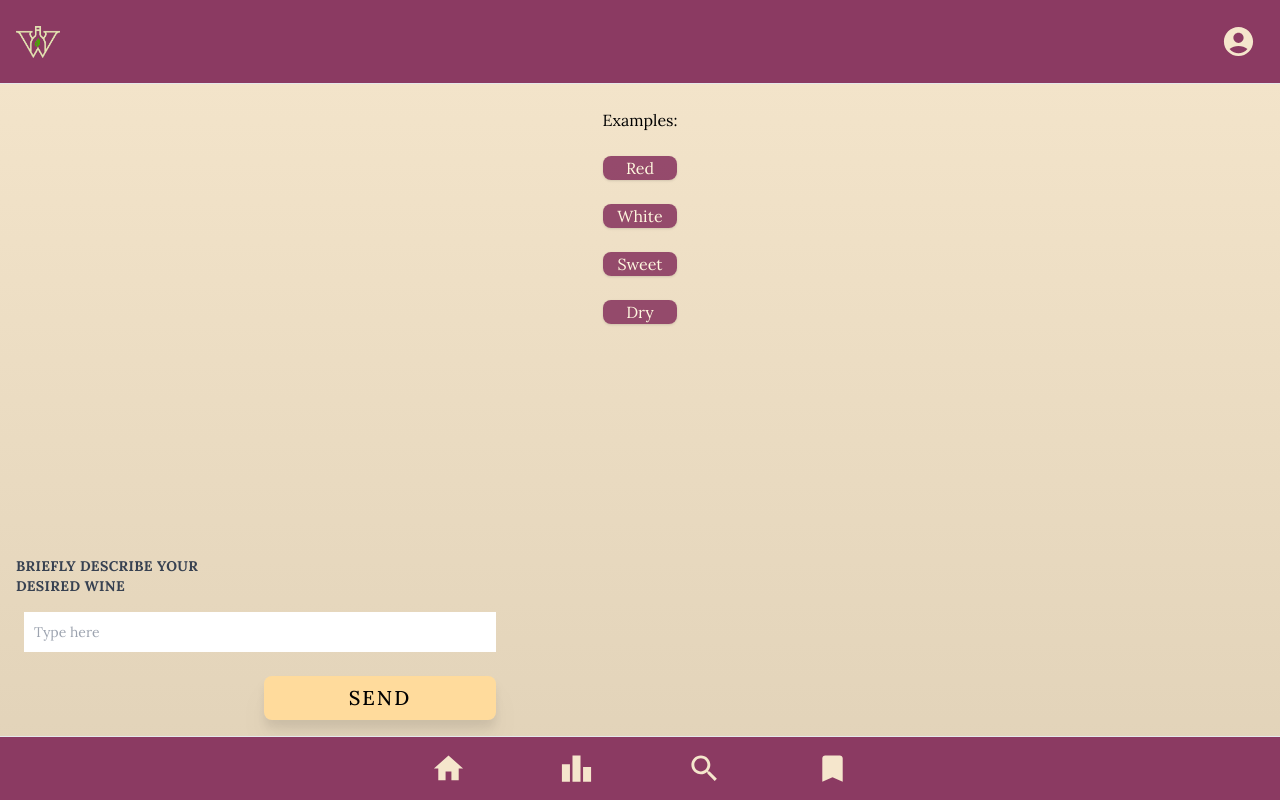
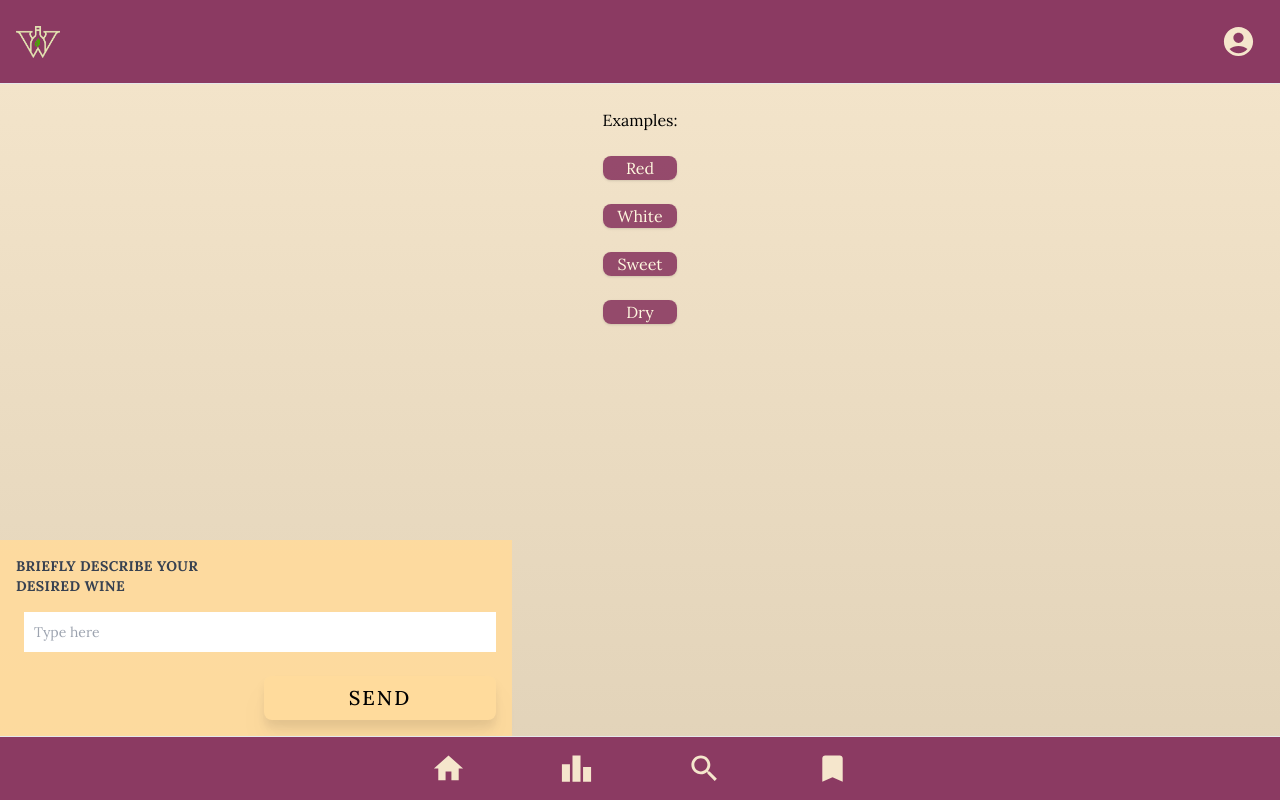
Before and after one commit to erictatchell/WineWhisperer, a Next.js app: page /main/home in a window 1280 px wide. Built offline with nearby package versions, Linux system fonts and the light colour scheme.

Commit message:
Fixed overlap between the search bar and wine card

```diff
--- a/pages/main/home.tsx
+++ b/pages/main/home.tsx
@@ -89,7 +89,7 @@ export default function Home() {
 
   return (
     <div className="mt-6">
-      <div className="grid justify-center">
+      <div className="grid justify-center mb-48">
         {showExamples && (  // conditional rendering based on showExamples state
           <>
             <div className='grid justify-center mb-6'>
@@ -123,7 +123,7 @@ export default function Home() {
         ))
         : <ThinkingDots></ThinkingDots>}
       </div>
-      <div className="fixed bottom-0 left-0 z-50 w-full max-w-lg mx-auto p-4 mb-16">
+      <div className="fixed bottom-0 left-0 z-50 w-full max-w-lg mx-auto p-4 mb-16 bg-dijon/90">
         <form onSubmit={handleSubmit} className="grid grid-cols-1 md:grid-cols-2 gap-4">
           <label className="block uppercase tracking-wide text-gray-700 text-sm font-bold" htmlFor="wine-description">
             Briefly describe your desired wine
```
